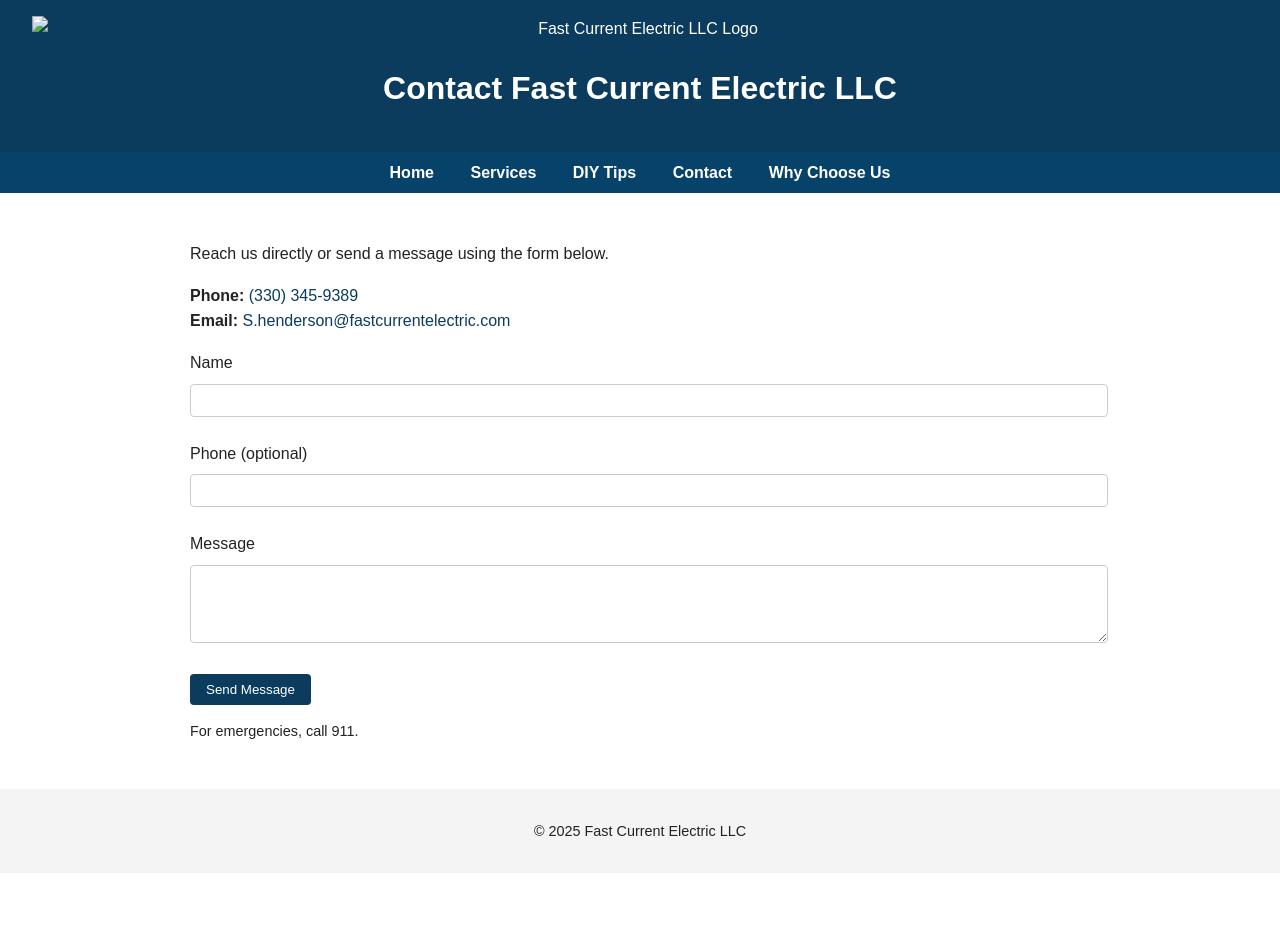
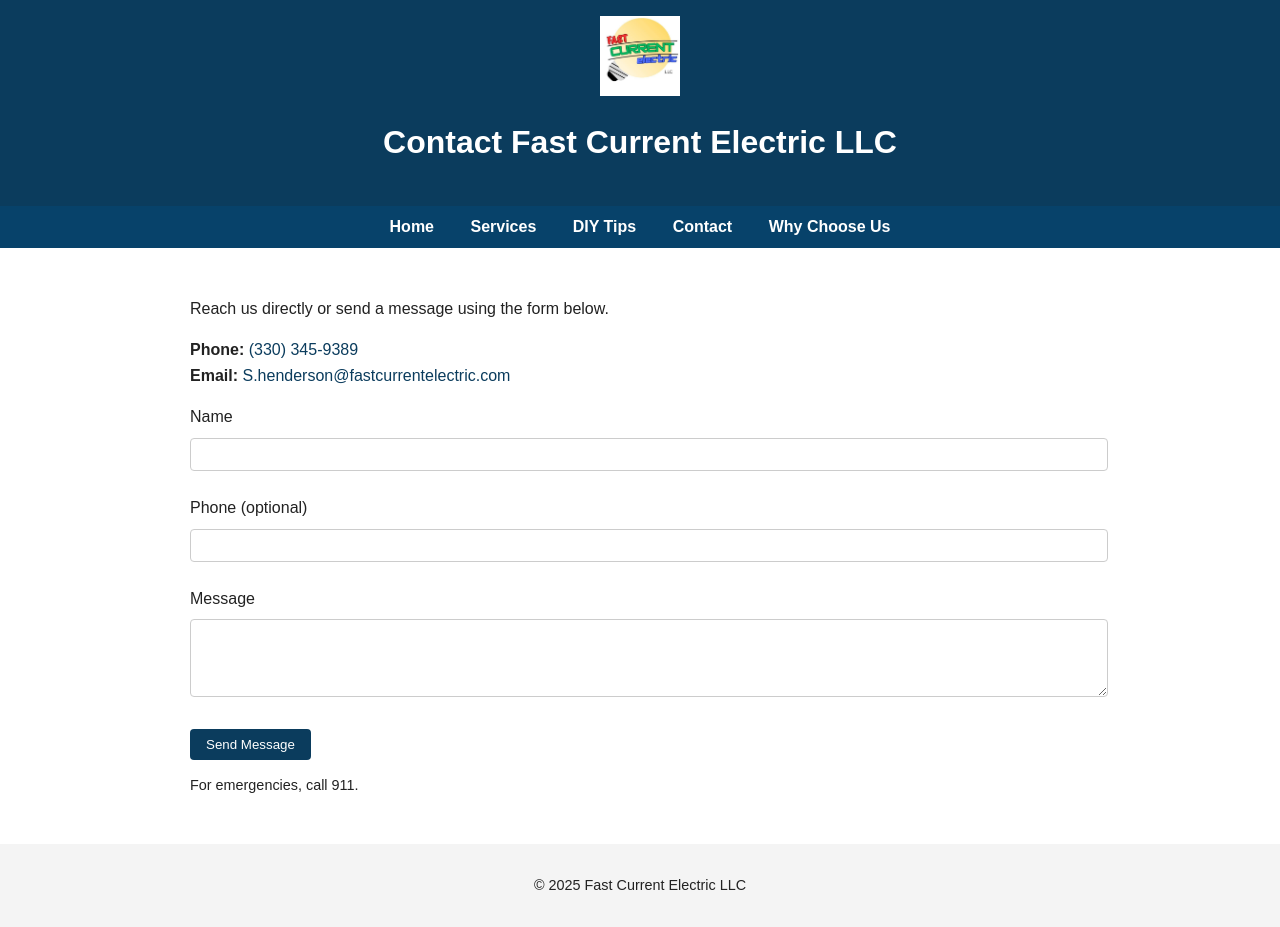
Before and after one commit to FastCurrentelectricLLC/FastCurrentElectricLLC, a plain HTML site: page contact.html in a window 1280 px wide. Before the commit the page ends 873 px from the top, so only its background shows below. Drawn offline with Linux system fonts and the light colour scheme.

Commit message:
Update contact.html

```diff
--- a/contact.html
+++ b/contact.html
@@ -21,7 +21,7 @@
 <body>
 
 <header>
-  <img src="images/logo.png" alt="Fast Current Electric LLC Logo">
+  <img src="images/FCELLC.jpg" alt="Fast Current Electric LLC Logo" style="max-height:80px;">
   <h1>Contact Fast Current Electric LLC</h1>
 </header>
 
```
